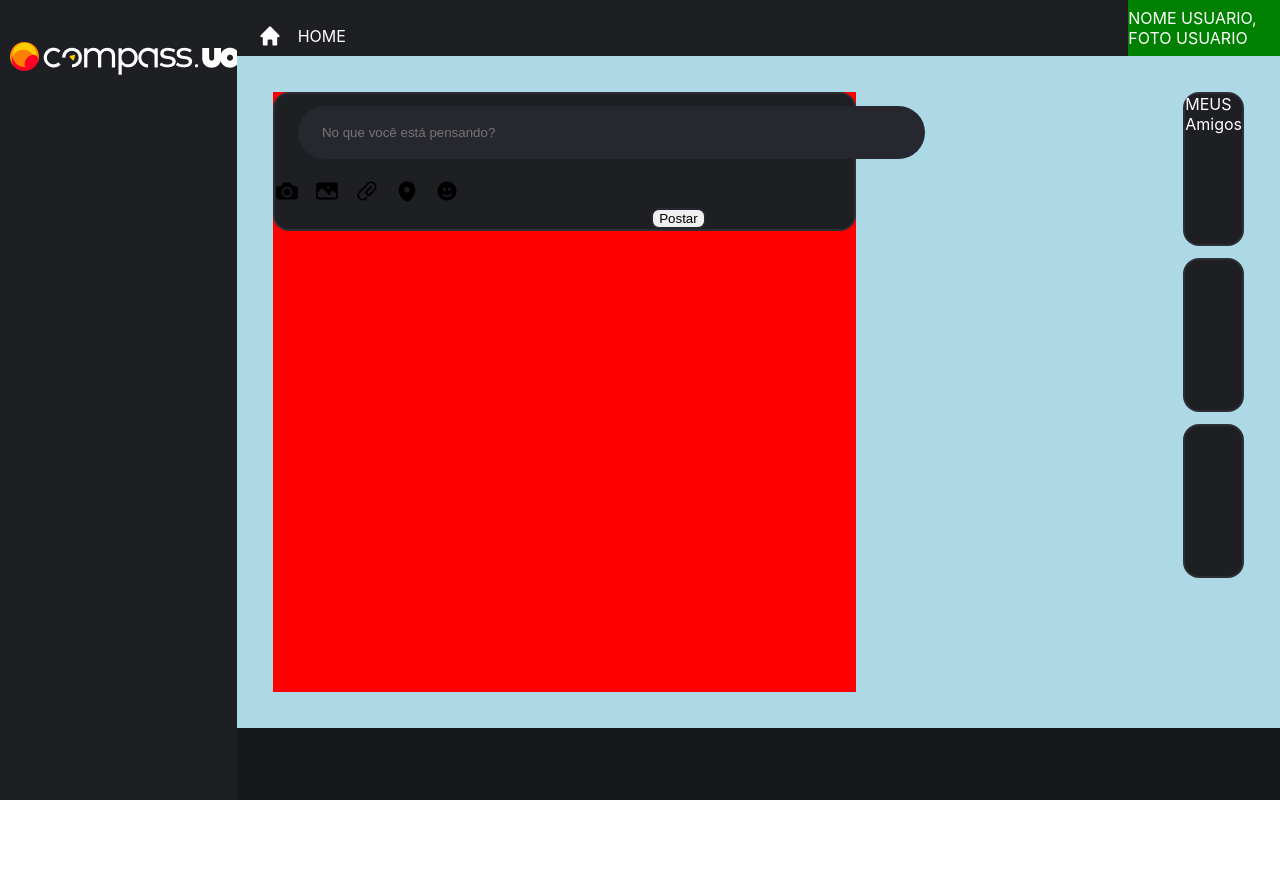
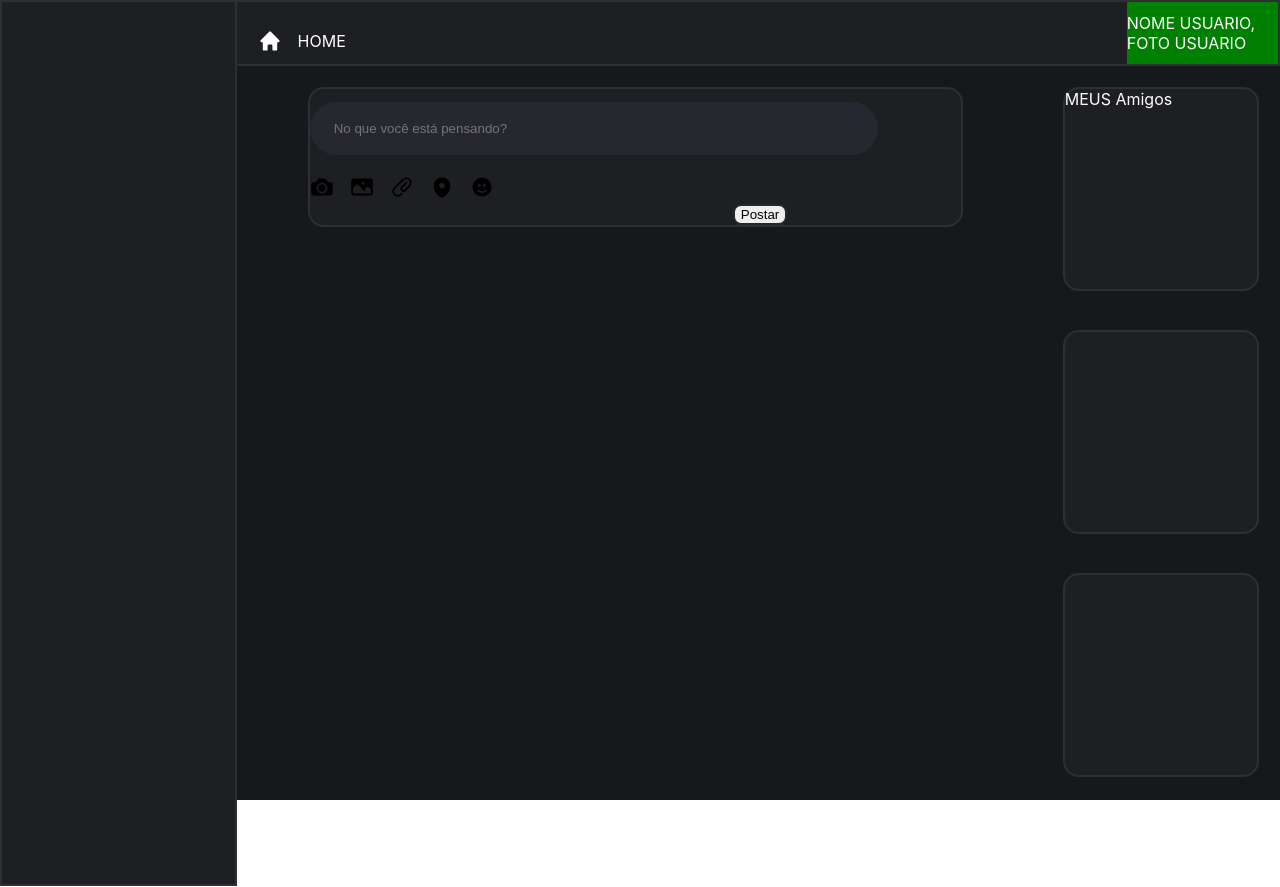
Before and after one commit to Emmanuel-compasso/projeto-compasso, a React (Create React App) app: page /home in a window 1280 px wide. Before the commit the page ends 800 px from the top, so only its background shows below. Built offline with nearby package versions, Linux system fonts and the light colour scheme.

Commit message:
feat: Finishing home css and html

```diff
--- a/src/App.css
+++ b/src/App.css
@@ -50,6 +50,7 @@
   background: #1e1f23;
   padding: 42px 10px;
   text-align: center;
+  border: 2px solid #2E2F36;
 }
 
 .main_header {
@@ -57,6 +58,8 @@
   height: 7%;
   color: white;
   display: flex;
+  border: 2px solid #2E2F36;
+  border-left: none;
 }
 
 .header_home {
@@ -75,16 +78,15 @@
 
 .main_body {
   display: flex;
-  padding: 36px;
-  gap: 36px;
   /*background: #17181c;*/
-  background-color: lightblue;
+  height: 86%;
+  padding: 2%;
 }
 
 .posts {
-  width: 500%;
-  height: 600px;
-  background-color: red;
+  width: 100%;
+  height: 800px;
+  margin-left: 5%;
 }
 
 .write_field {
@@ -97,26 +99,29 @@
   background: #27282f;
   border-radius: 46px;
   padding: 8px 24px;
-  width: 630px;
   height: 37px;
   margin-top: 2%;
+  width: 80%;
+  border: 0px;
+  color: #75767D;
 }
 
 .topics {
-  width: 35%;
-  height: 600px;
-  margin-left: 30%;
+  width: 30%;
+  height: 800px;
+  margin-left: 10%;
 }
 
 .topics-div {
   background: #1e1f23;
   border: 2px solid #2e2f36;
   border-radius: 16px;
-  height: 150px;
+  height: 25%;
   font-weight: 300px;
   border: 2px #2e2f36 solid;
   margin-bottom: 20%;
   color: white;
+  border: 2px solid #2e2f36;
 }
 
 .submit-post {
--- a/src/pages/Home.tsx
+++ b/src/pages/Home.tsx
@@ -1,12 +1,12 @@
 import "../App.css";
 import React from "react";
-import compassLogo from "./compass_uol_negativo.png";
+//import compassLogo from "./logo.png";
 
 const Home = () => {
   return (
     <div className="container home">
       <section className="nav">
-        <img src={compassLogo} alt="compass logo" />
+        {/*<img src={compassLogo} alt="compass logo" />*/}
       </section>
 
       <section>
@@ -36,7 +36,7 @@ const Home = () => {
             <div className="write_field">
             <form>
               <div>
-                <input className="input-style input-home" type="text" placeholder="No que você está pensando?" />
+                <input className="input-home" type="text" placeholder="No que você está pensando?" />
               </div>
               <br />
 
```
Also changed, not shown: src/pages/logo.png (renamed from src/pages/compass_uol_negativo.png), src/pages/logo.png.d.ts (renamed from src/pages/compass_uol_negativo.png.d.ts).
